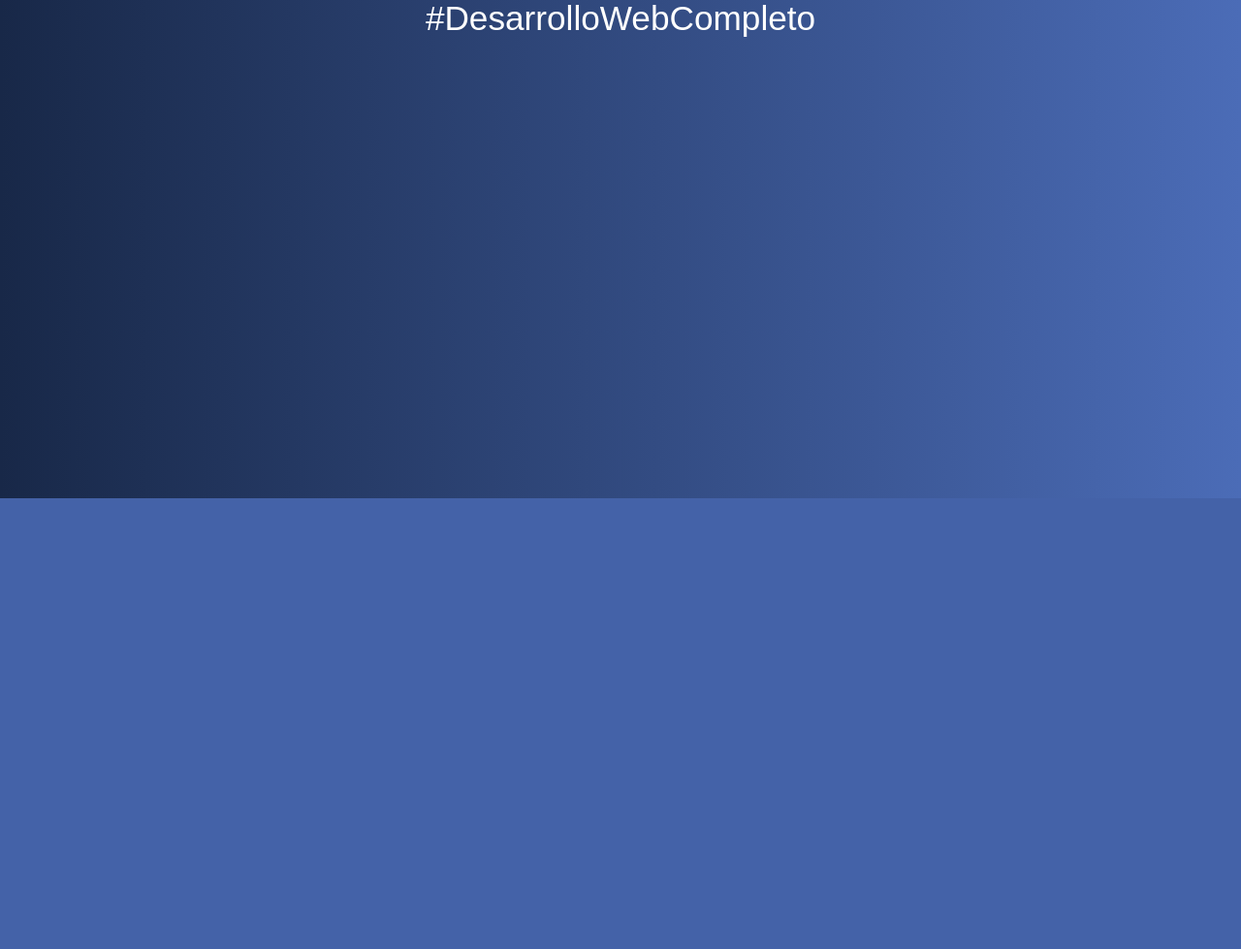
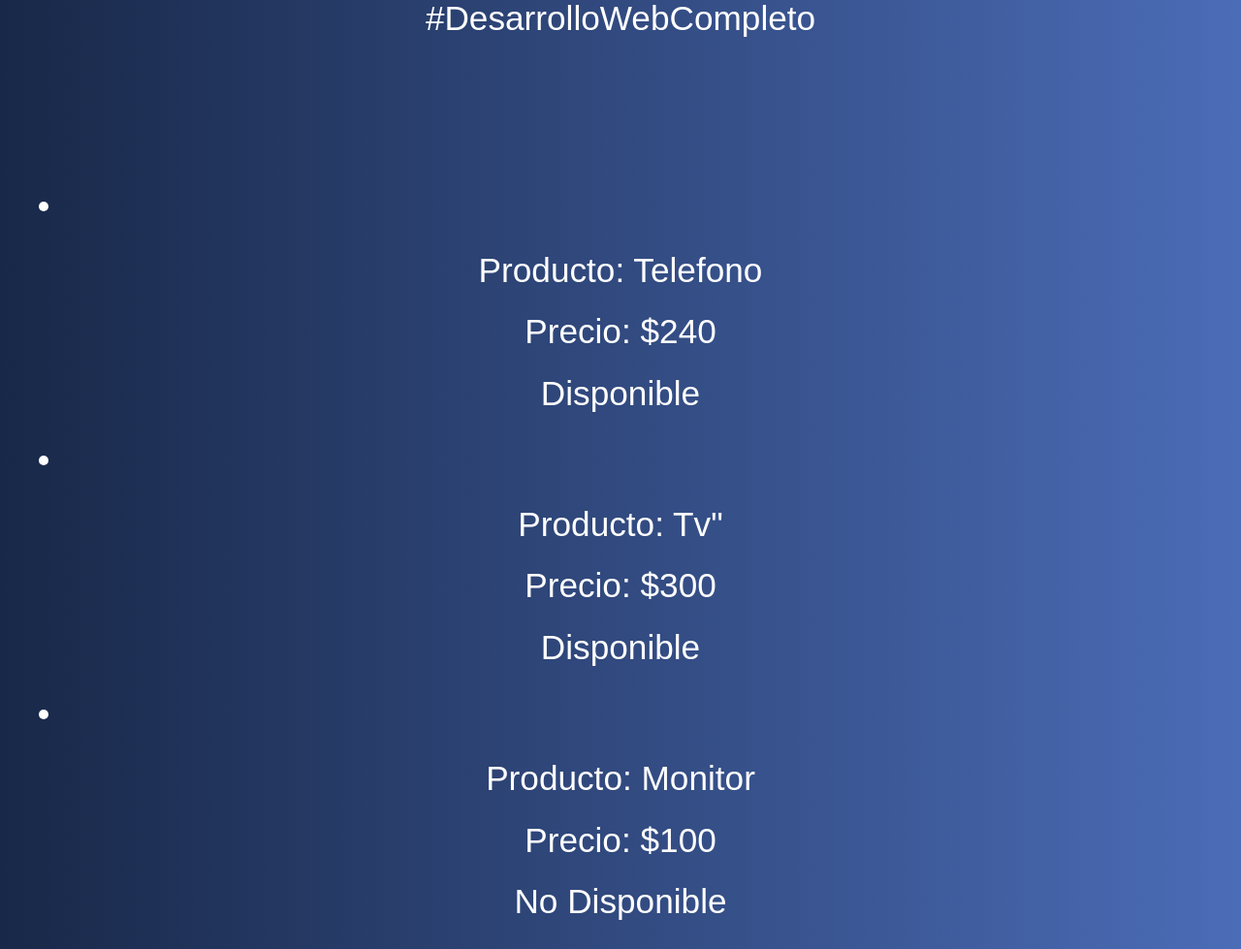
Before and after one commit to KevinMed25/CursoWeb, a PHP site: page /14-foreach.php in a window 1280 px wide. Shown: the part 286-1265 px from the top of the page at 97% size. Before the commit the page ends 800 px from the top, so only its background shows below. Run offline with PHP 8.4, Linux system fonts and the light colour scheme; data that the repository does not hold is empty.

Commit message:
Correción sección 24
El motivo del problema en el archivo 14-foreach.php, estaba en la función foreach, el error estuvo porque al final hice un comentario y no me fije que en ese pedazo de código correspondia a html, y la forma de comentar es distinta, por eso me mandaba el error. También me confundi con el nombre del parametro, puse producto en plural.

En el 15 de funciones, el array lo puse solo para corroborar que permite la funcion permite parametros de distinto tipo, pero ya lo modifique y ahora si realiza la suma.

En el archivo del json, igual me confundi con el nombre de la variable, coloqué productos en vez de producto.

```diff
--- a/Introducción_PHP/14-foreach.php
+++ b/Introducción_PHP/14-foreach.php
@@ -19,11 +19,11 @@ $producto = [
 ];
 
 //es mejor usar html de esta forma
-foreach( $productos as $producto) { ?> <!-- termina php-->
+foreach( $producto as $producto) { ?> <!-- termina php-->
     <li>
         <p>Producto: <?php echo $producto['nombre']; ?> </p>
         <p>Precio: <?php echo "$" . $producto['precio']; ?> </p>
-        <p><?php echo ($producto['disponible']) ? 'Disponible' : 'No Disponible';  ?> </p> // operador ternario
+        <p><?php echo ($producto['disponible']) ? 'Disponible' : 'No Disponible';  ?> </p> <!--operador ternario-->
     </li>
     <?php //comienza php
 }
--- a/Introducción_PHP/18.json.php
+++ b/Introducción_PHP/18.json.php
@@ -19,7 +19,7 @@ $producto = [
 ];
 
 echo "<pre>";
-var_dump($productos);
+var_dump($producto);
 echo "</pre>";
 
 $json = json_encode($producto, JSON_UNESCAPED_UNICODE); //convertimos a string//para usar acentos//array-str
```
Also changed, not shown: Introducción_PHP/15-funciones.php (+13 -4 lines).
